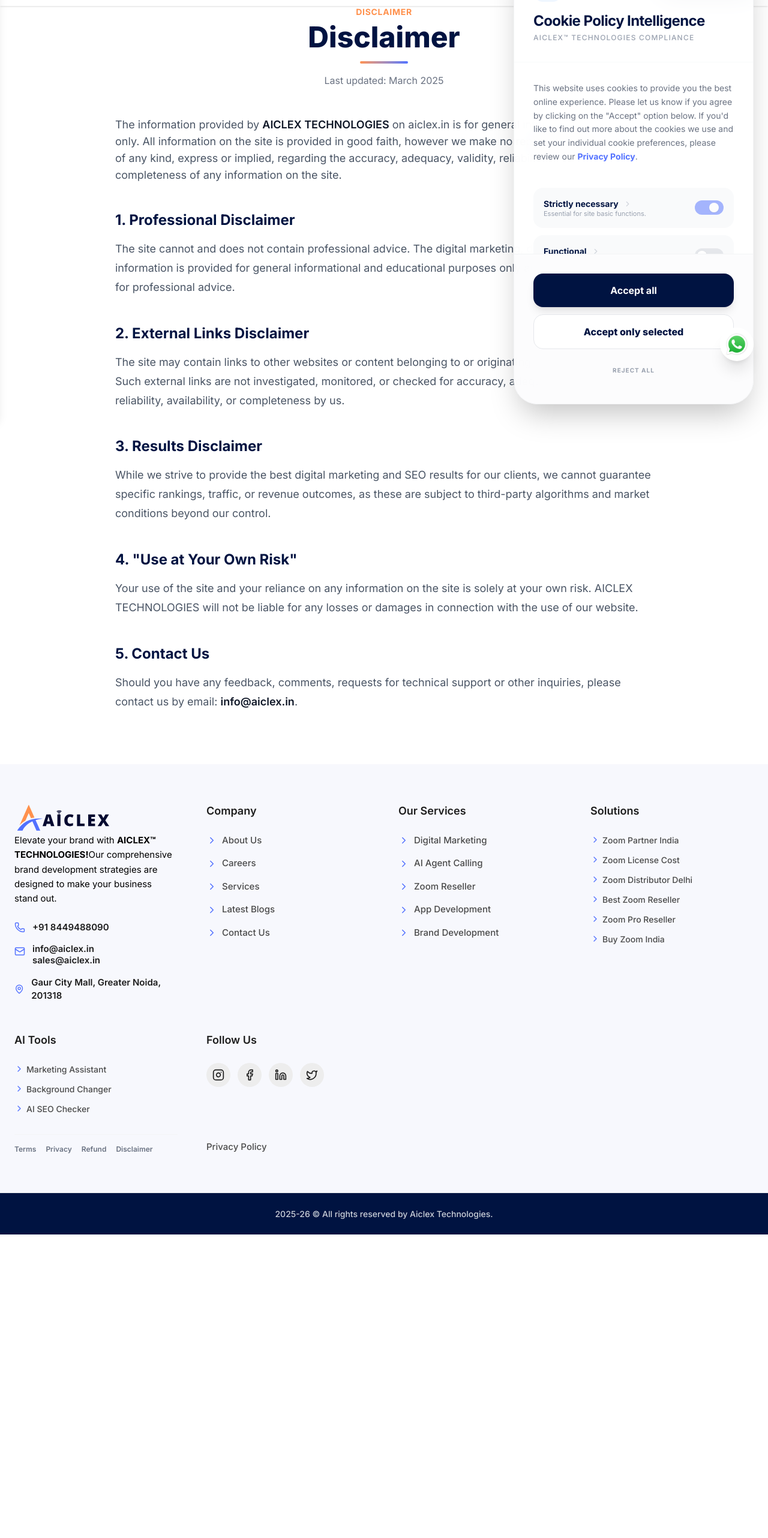
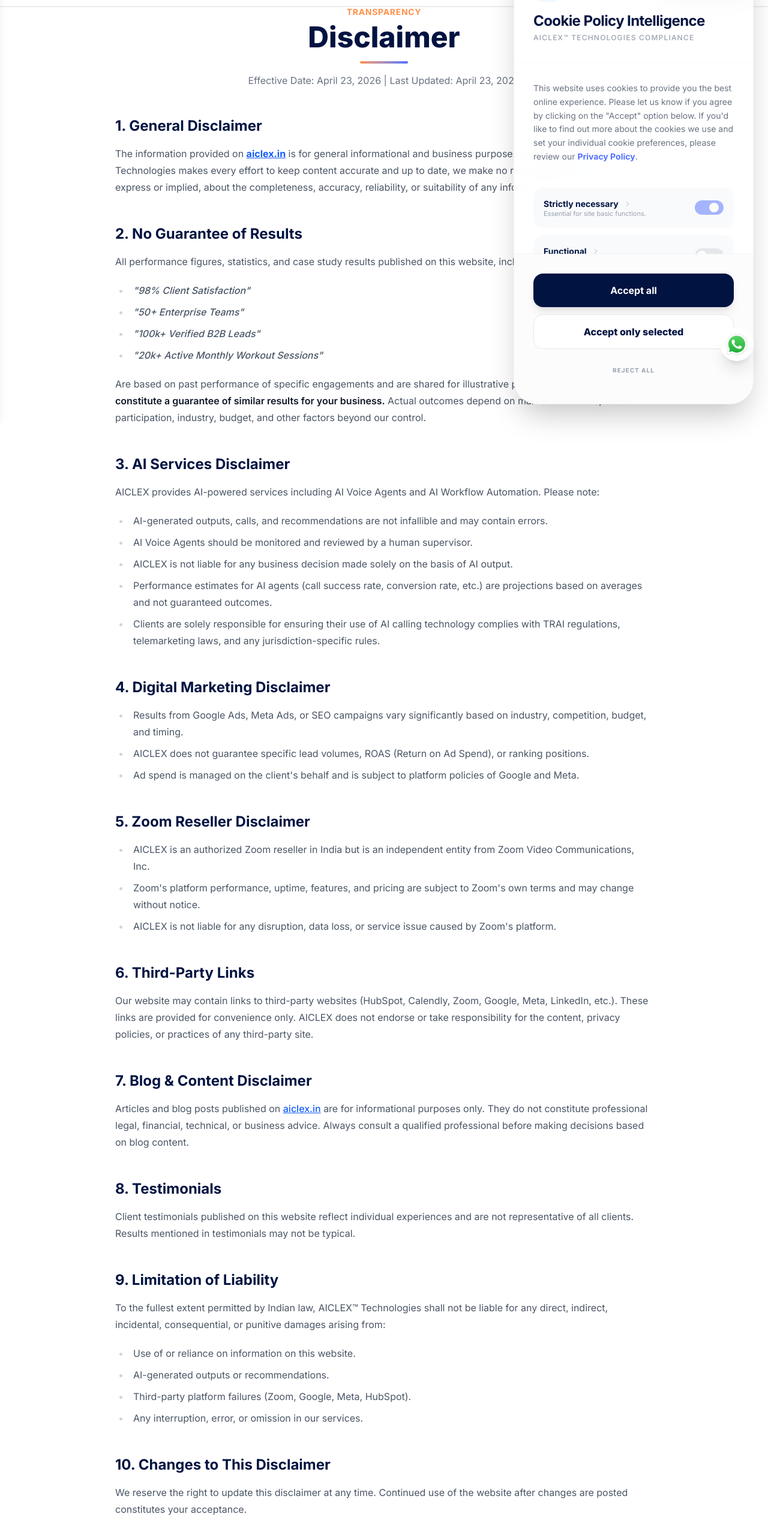
Before and after one commit to umeshkumar097/aiclex_web, a Next.js app: page /disclaimer in a window 1280 px wide. Shown: the part 102-2666 px from the top of the page at 60% size. Before the commit the page ends 2160 px from the top, so only its background shows below. Built offline with nearby package versions, Linux system fonts and the light colour scheme.

Commit message:
legal: update Disclaimer with AI performance and results transparency clauses

```diff
--- a/app/disclaimer/page.tsx
+++ b/app/disclaimer/page.tsx
@@ -7,50 +7,113 @@ export default function Disclaimer() {
     <div className="bg-white min-h-screen pt-28 pb-16 px-4 sm:px-6 lg:px-8">
       <div className="max-w-4xl mx-auto">
         <div className="mb-12 text-center">
-          <span className="text-[#ff914d] font-bold tracking-wider uppercase text-sm mb-2 block">Disclaimer</span>
+          <span className="text-[#ff914d] font-bold tracking-wider uppercase text-sm mb-2 block">Transparency</span>
           <h1 className="text-4xl md:text-5xl font-extrabold text-[#001341] mb-4">Disclaimer</h1>
           <div className="w-20 h-1 bg-gradient-to-r from-[#ff914d] to-[#5271ff] mx-auto rounded-full"></div>
-          <p className="mt-4 text-gray-500">Last updated: March 2025</p>
+          <p className="mt-4 text-gray-500">Effective Date: April 23, 2026 | Last Updated: April 23, 2026</p>
         </div>
 
-        <div className="prose prose-lg max-w-none text-gray-600 space-y-8">
-          <p className="text-lg">
-            The information provided by <strong className="text-gray-900">AICLEX TECHNOLOGIES</strong> on aiclex.in is for general informational purposes only. All information on the site is provided in good faith, however we make no representation or warranty of any kind, express or implied, regarding the accuracy, adequacy, validity, reliability, availability, or completeness of any information on the site.
-          </p>
-
+        <div className="prose prose-blue max-w-none text-gray-600 space-y-12">
           <section>
-            <h2 className="text-2xl font-bold text-[#001341] mb-4">1. Professional Disclaimer</h2>
+            <h2 className="text-2xl font-bold text-[#001341] mb-4">1. General Disclaimer</h2>
             <p>
-              The site cannot and does not contain professional advice. The digital marketing, design, and technical information is provided for general informational and educational purposes only and is not a substitute for professional advice.
+              The information provided on <a href="https://aiclex.in" className="text-blue-600 font-bold">aiclex.in</a> is for general informational and business purposes only. While AICLEX™ Technologies makes every effort to keep content accurate and up to date, we make no representations or warranties, express or implied, about the completeness, accuracy, reliability, or suitability of any information on this website.
             </p>
           </section>
 
           <section>
-            <h2 className="text-2xl font-bold text-[#001341] mb-4">2. External Links Disclaimer</h2>
+            <h2 className="text-2xl font-bold text-[#001341] mb-4">2. No Guarantee of Results</h2>
             <p>
-              The site may contain links to other websites or content belonging to or originating from third parties. Such external links are not investigated, monitored, or checked for accuracy, adequacy, validity, reliability, availability, or completeness by us.
+              All performance figures, statistics, and case study results published on this website, including but not limited to:
+            </p>
+            <ul className="list-disc pl-6 space-y-2 mt-4 italic font-medium">
+              <li>&quot;98% Client Satisfaction&quot;</li>
+              <li>&quot;50+ Enterprise Teams&quot;</li>
+              <li>&quot;100k+ Verified B2B Leads&quot;</li>
+              <li>&quot;20k+ Active Monthly Workout Sessions&quot;</li>
+            </ul>
+            <p className="mt-4">
+              Are based on past performance of specific engagements and are shared for illustrative purposes only. <strong>They do not constitute a guarantee of similar results for your business.</strong> Actual outcomes depend on market conditions, client participation, industry, budget, and other factors beyond our control.
             </p>
           </section>
 
           <section>
-            <h2 className="text-2xl font-bold text-[#001341] mb-4">3. Results Disclaimer</h2>
+            <h2 className="text-2xl font-bold text-[#001341] mb-4">3. AI Services Disclaimer</h2>
+            <p>AICLEX provides AI-powered services including AI Voice Agents and AI Workflow Automation. Please note:</p>
+            <ul className="list-disc pl-6 space-y-2 mt-4">
+              <li>AI-generated outputs, calls, and recommendations are not infallible and may contain errors.</li>
+              <li>AI Voice Agents should be monitored and reviewed by a human supervisor.</li>
+              <li>AICLEX is not liable for any business decision made solely on the basis of AI output.</li>
+              <li>Performance estimates for AI agents (call success rate, conversion rate, etc.) are projections based on averages and not guaranteed outcomes.</li>
+              <li>Clients are solely responsible for ensuring their use of AI calling technology complies with TRAI regulations, telemarketing laws, and any jurisdiction-specific rules.</li>
+            </ul>
+          </section>
+
+          <section>
+            <h2 className="text-2xl font-bold text-[#001341] mb-4">4. Digital Marketing Disclaimer</h2>
+            <ul className="list-disc pl-6 space-y-2 mt-4">
+              <li>Results from Google Ads, Meta Ads, or SEO campaigns vary significantly based on industry, competition, budget, and timing.</li>
+              <li>AICLEX does not guarantee specific lead volumes, ROAS (Return on Ad Spend), or ranking positions.</li>
+              <li>Ad spend is managed on the client&apos;s behalf and is subject to platform policies of Google and Meta.</li>
+            </ul>
+          </section>
+
+          <section>
+            <h2 className="text-2xl font-bold text-[#001341] mb-4">5. Zoom Reseller Disclaimer</h2>
+            <ul className="list-disc pl-6 space-y-2 mt-4">
+              <li>AICLEX is an authorized Zoom reseller in India but is an independent entity from Zoom Video Communications, Inc.</li>
+              <li>Zoom&apos;s platform performance, uptime, features, and pricing are subject to Zoom&apos;s own terms and may change without notice.</li>
+              <li>AICLEX is not liable for any disruption, data loss, or service issue caused by Zoom&apos;s platform.</li>
+            </ul>
+          </section>
+
+          <section>
+            <h2 className="text-2xl font-bold text-[#001341] mb-4">6. Third-Party Links</h2>
             <p>
-              While we strive to provide the best digital marketing and SEO results for our clients, we cannot guarantee specific rankings, traffic, or revenue outcomes, as these are subject to third-party algorithms and market conditions beyond our control.
+              Our website may contain links to third-party websites (HubSpot, Calendly, Zoom, Google, Meta, LinkedIn, etc.). These links are provided for convenience only. AICLEX does not endorse or take responsibility for the content, privacy policies, or practices of any third-party site.
             </p>
           </section>
 
           <section>
-            <h2 className="text-2xl font-bold text-[#001341] mb-4">4. "Use at Your Own Risk"</h2>
+            <h2 className="text-2xl font-bold text-[#001341] mb-4">7. Blog &amp; Content Disclaimer</h2>
             <p>
-              Your use of the site and your reliance on any information on the site is solely at your own risk. AICLEX TECHNOLOGIES will not be liable for any losses or damages in connection with the use of our website.
+              Articles and blog posts published on <a href="https://aiclex.in" className="text-blue-600">aiclex.in</a> are for informational purposes only. They do not constitute professional legal, financial, technical, or business advice. Always consult a qualified professional before making decisions based on blog content.
             </p>
           </section>
 
           <section>
-            <h2 className="text-2xl font-bold text-[#001341] mb-4">5. Contact Us</h2>
+            <h2 className="text-2xl font-bold text-[#001341] mb-4">8. Testimonials</h2>
             <p>
-              Should you have any feedback, comments, requests for technical support or other inquiries, please contact us by email: <strong>info@aiclex.in</strong>.
+              Client testimonials published on this website reflect individual experiences and are not representative of all clients. Results mentioned in testimonials may not be typical.
             </p>
+          </section>
+
+          <section>
+            <h2 className="text-2xl font-bold text-[#001341] mb-4">9. Limitation of Liability</h2>
+            <p>To the fullest extent permitted by Indian law, AICLEX™ Technologies shall not be liable for any direct, indirect, incidental, consequential, or punitive damages arising from:</p>
+            <ul className="list-disc pl-6 space-y-2 mt-4">
+              <li>Use of or reliance on information on this website.</li>
+              <li>AI-generated outputs or recommendations.</li>
+              <li>Third-party platform failures (Zoom, Google, Meta, HubSpot).</li>
+              <li>Any interruption, error, or omission in our services.</li>
+            </ul>
+          </section>
+
+          <section>
+            <h2 className="text-2xl font-bold text-[#001341] mb-4">10. Changes to This Disclaimer</h2>
+            <p>
+              We reserve the right to update this disclaimer at any time. Continued use of the website after changes are posted constitutes your acceptance.
+            </p>
+          </section>
+
+          <section className="bg-gray-50 p-8 rounded-3xl border border-gray-100">
+            <h2 className="text-2xl font-bold text-[#001341] mb-4">11. Contact</h2>
+            <p className="font-bold text-gray-900">AICLEX™ Technologies</p>
+            <p>Gaur City Mall, Greater Noida – 201318, India</p>
+            <div className="mt-4 space-y-2">
+              <p>📧 <strong>Email:</strong> <a href="mailto:info@aiclex.in" className="text-blue-600">info@aiclex.in</a></p>
+              <p>📞 <strong>Phone:</strong> <a href="tel:+918449488090" className="text-blue-600">+91 84494 88090</a></p>
+            </div>
           </section>
         </div>
       </div>
```
